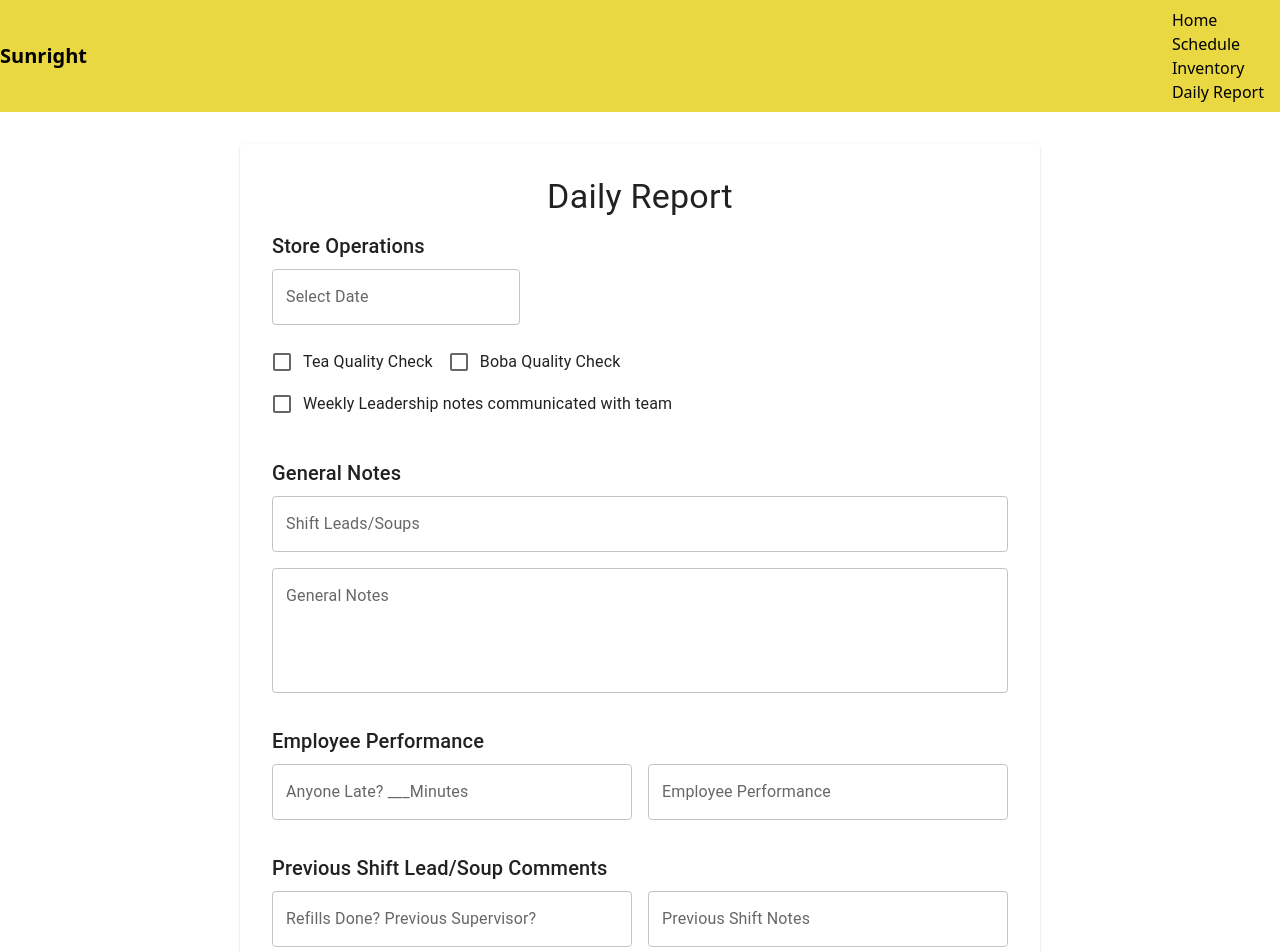
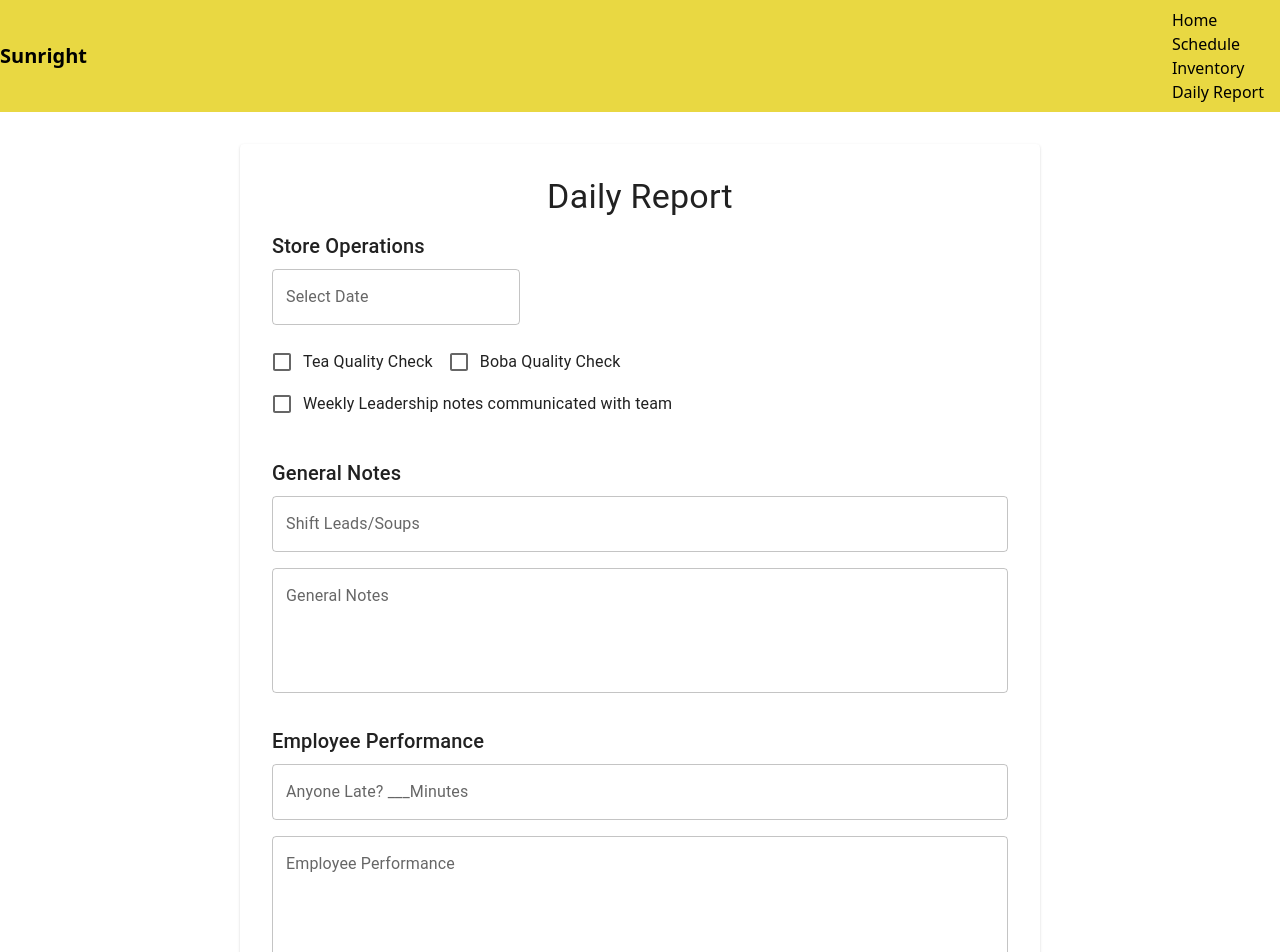
Before and after one commit to lestersanjuan/sunrightHub, a React (Vite) app in the folder SunrightHub/: page /DailyReport in a window 1280 px wide. Shown: the top 952 px of the page. Built offline with nearby package versions, Linux system fonts and the light colour scheme.

Commit message:
Updated text fields

```diff
--- a/SunrightHub/src/components/DailyReport/DailyReport.tsx
+++ b/SunrightHub/src/components/DailyReport/DailyReport.tsx
@@ -172,7 +172,7 @@
           Employee Performance
         </Typography>
         <Grid container spacing={2}>
-          <Grid item xs={12} sm={6}>
+          <Grid item xs={12}>
             <TextField
               name="anyoneLate"
               label="Anyone Late? ___Minutes"
@@ -182,12 +182,13 @@
               onChange={handleTextChange}
             />
           </Grid>
-          <Grid item xs={12} sm={6}>
+          <Grid item xs={12}>
             <TextField
               name="employeePerformance"
               label="Employee Performance"
               multiline
               fullWidth
+              rows={4}
               value={formValues.employeePerformance}
               onChange={handleTextChange}
             />
@@ -200,8 +201,8 @@
         <Typography variant="h6" gutterBottom className="section-heading">
           Previous Shift Lead/Soup Comments
         </Typography>
-        <Grid container spacing={2}>
-          <Grid item xs={12} sm={6}>
+        <Grid container spacing={1}>
+          <Grid item xs={12}>
             <TextField
               name="previousSupervisor"
               label="Refills Done? Previous Supervisor?"
@@ -211,12 +212,13 @@
               onChange={handleTextChange}
             />
           </Grid>
-          <Grid item xs={12} sm={6}>
+          <Grid item xs={12}>
             <TextField
               name="previousShiftNotes"
               label="Previous Shift Notes"
               multiline
               fullWidth
+              rows={4}
               value={formValues.previousShiftNotes}
               onChange={handleTextChange}
             />
```
